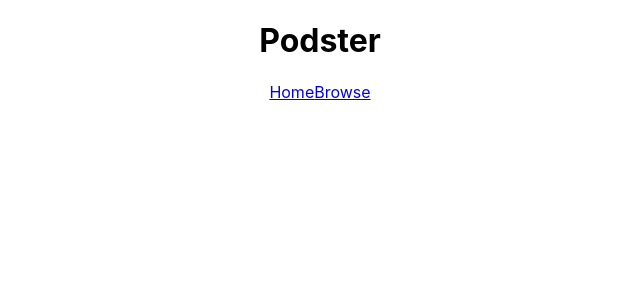
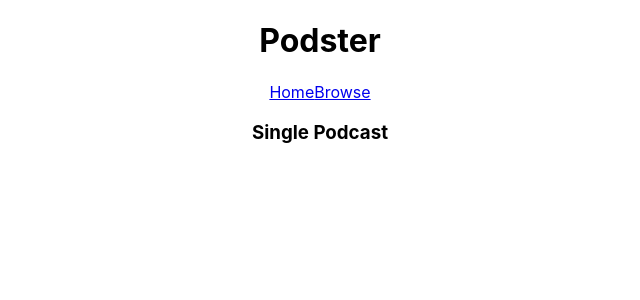
Before and after one commit to wrowston/podster, a React (Create React App) app in the folder client/: page /podcast/1 in a window 1280 px wide. Shown: the top 300 px of the page, without its empty margins (320-960 px from the left). Built offline with nearby package versions, Linux system fonts and the light colour scheme.

Commit message:
added link to single podcast page

```diff
--- a/client/src/App.js
+++ b/client/src/App.js
@@ -2,6 +2,7 @@ import React from 'react';
 import './App.css';
 import Home from './components/Home';
 import AllPodcast from './components/AllPodcast.js';
+import SinglePodcast from './components/SinglePodcast.js'
 import { BrowserRouter as Router, Switch, Route, Link } from 'react-router-dom'
 
 function App() {
@@ -20,6 +21,8 @@ function App() {
           <Route exact path='/podcast'>
             <AllPodcast />
           </Route>
+
+          <Route exact path='/podcast/:podcastId' component={SinglePodcast} />
         </Switch>
 
       </Router>
--- a/client/src/components/AllPodcast.js
+++ b/client/src/components/AllPodcast.js
@@ -1,5 +1,6 @@
 import React, { Component } from 'react'
 import axios from 'axios'
+import { Link } from 'react-router-dom'
 
 
 export default class BrowsePodcast extends Component {
@@ -59,7 +60,7 @@ export default class BrowsePodcast extends Component {
                     return (
                         <div key={`t4n328on - ${index}`}>
                             <img src={podcast.image} />
-                            <h1>{podcast.name}</h1>
+                            <Link to={`/podcast/${podcast._id}`}><h1>{podcast.name}</h1></Link>
                             <h3>{podcast.creator}</h3>
                             <div>{podcast.description}</div>
                             <div>{podcast.genre}</div>
--- /dev/null
+++ b/client/src/components/SinglePodcast.js
@@ -0,0 +1,13 @@
+import React, { Component } from 'react'
+
+export default class SinglePodcast extends Component {
+
+
+    render() {
+        return (
+            <div>
+                <h3>Single Podcast</h3>
+            </div>
+        )
+    }
+}
```
